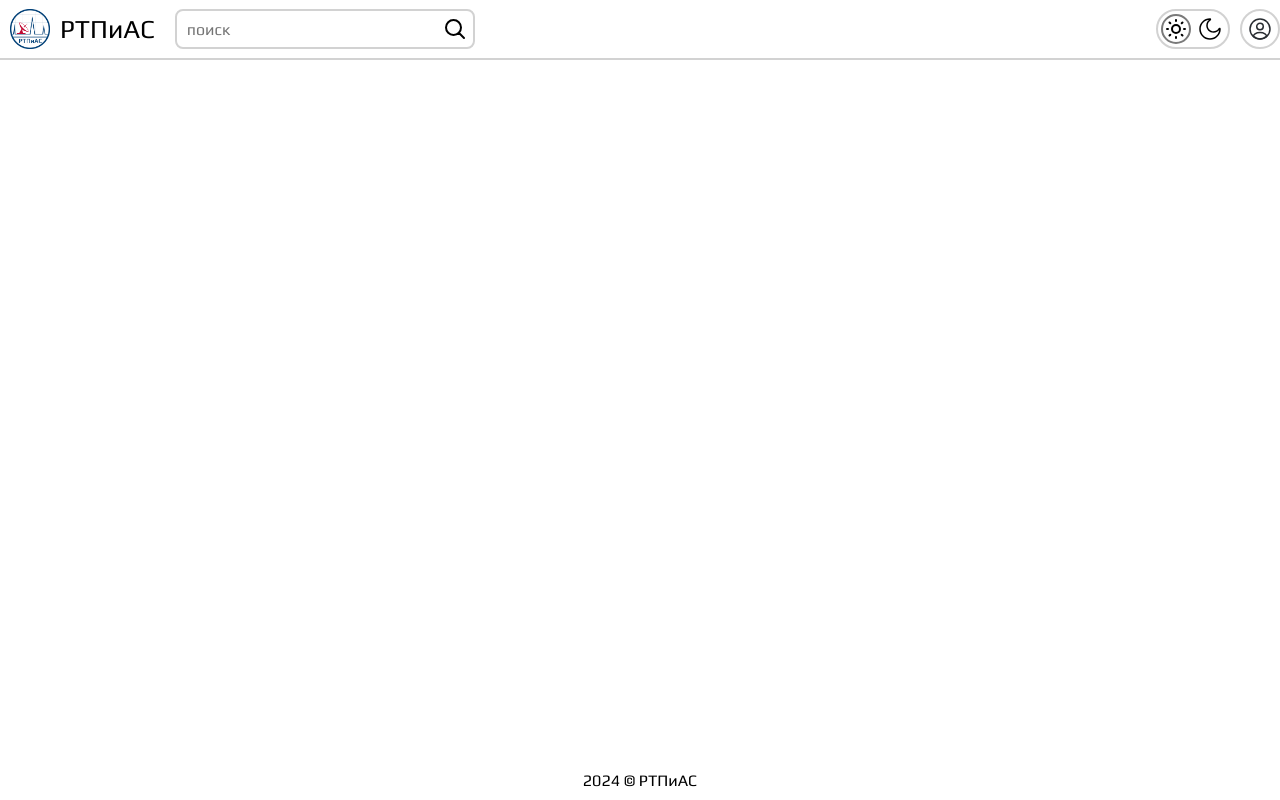
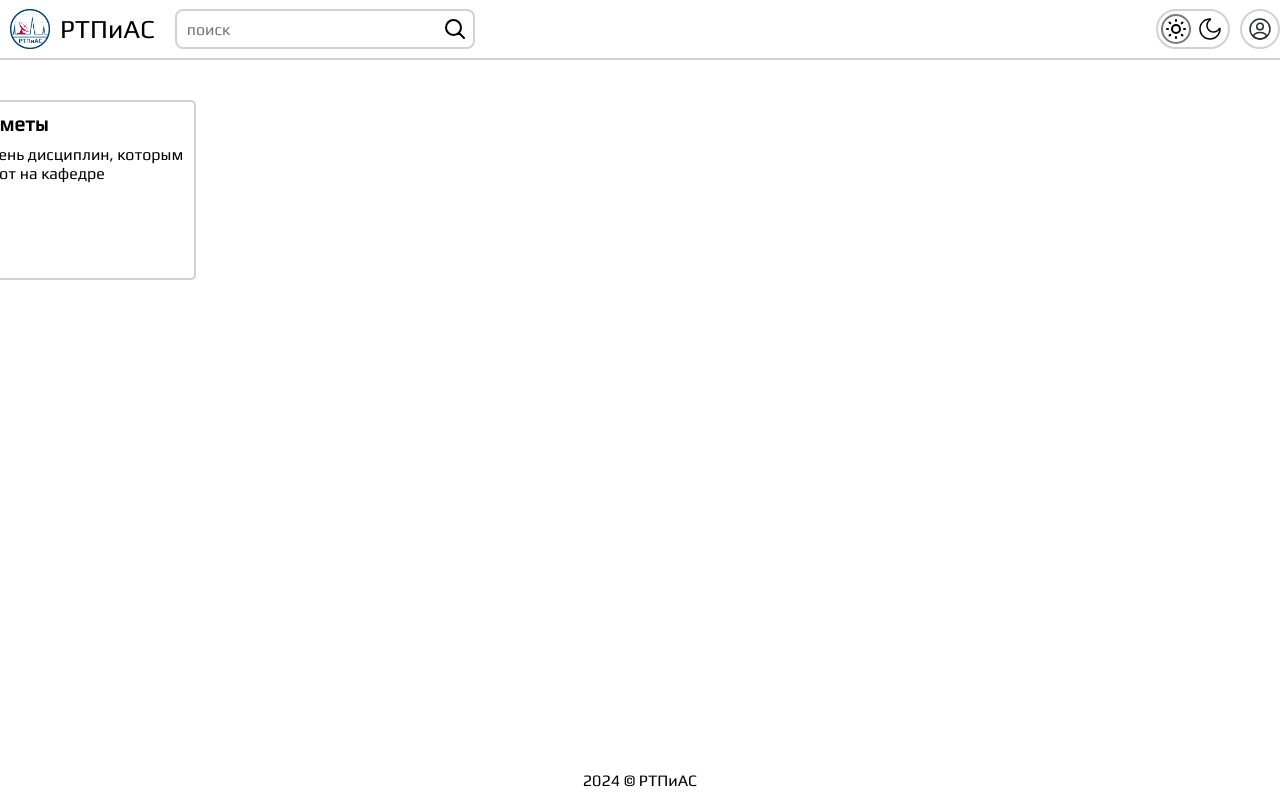
Before and after one commit to hahavenn/rtpias, a Vue app in the folder client/: page / in a window 1280 px wide. Shown: the top 800 px of the page. Built offline with nearby package versions, Linux system fonts and the light colour scheme.

Commit message:
add navigation cards

```diff
--- /dev/null
+++ b/client/src/components/Navigation/NavSections.vue
@@ -0,0 +1,54 @@
+<template>
+  <div class="nav_sections">
+    <template v-for="(cardTitle, index) in props.list_title">
+      <CardUI
+        :title="cardTitle"
+        :decription="props?.list_description[index] ?? ''"
+        @click="
+          {
+            if (props?.list_path[index]) {
+              router.push(props.list_path[index]);
+            }
+          }
+        "
+      />
+    </template>
+  </div>
+</template>
+
+<script setup>
+import CardUI from "@/components/UI/CardUI.vue";
+import router from "@/router";
+
+/* этот компонент используется для навигации по сайту через кнопки */
+
+const props = defineProps({
+  // заголовки для каждой карточки
+  list_title: {
+    type: Array,
+    required: true,
+  },
+  // описания для каждой карточки
+  list_description: {
+    type: Array,
+  },
+  // функции, которые вызываются при нажатии на карточку
+  list_path: {
+    type: Array,
+  },
+});
+</script>
+
+<style scoped>
+.nav_sections {
+  max-width: var(--width-desktop);
+  height: 100%;
+  display: flex;
+  flex-wrap: wrap;
+  justify-content: flex-start;
+  align-content: flex-start;
+  gap: 30px;
+  margin-top: 40px;
+  flex-direction: row;
+}
+</style>
--- /dev/null
+++ b/client/src/components/UI/CardUI.vue
@@ -0,0 +1,43 @@
+<template>
+  <section>
+    <span>
+      <b>{{ props.title }}</b>
+    </span>
+    <p v-if="props.decription">{{ props.decription }}</p>
+  </section>
+</template>
+
+<script setup>
+const props = defineProps({
+  title: {
+    required: true,
+    type: String,
+  },
+  decription: {
+    type: String,
+  },
+});
+</script>
+
+<style scoped>
+section {
+  border: 2px solid var(--color-default);
+  border-radius: var(--border-radius-default);
+  width: 256px;
+  height: 180px;
+  padding: 10px;
+  cursor: pointer;
+
+  &:hover {
+    border-color: var(--color-active-default);
+  }
+
+  span {
+    font-size: var(--font-size-default);
+  }
+
+  p {
+    margin-top: 10px;
+  }
+}
+</style>
--- a/client/src/router/routes.js
+++ b/client/src/router/routes.js
@@ -18,9 +18,14 @@ const routes = [
   // основной маршрут
   {
     path: INDEX_ROUTE_PATHS._,
-    // component: async () => await import(""),
+    component: () => import("@/components/Navigation/NavSections.vue"),
     name: INDEX_ROUTE_NAMES.INDEX,
     alias: [...INDEX_ROUTE_ALIAS],
+    props: () => ({
+      list_title: ["Предметы"],
+      list_description: ["Перечень дисциплин, которым обучают на кафедре"],
+      list_path: ["subjects"],
+    }),
   },
   // другие машруты
 ];
```
